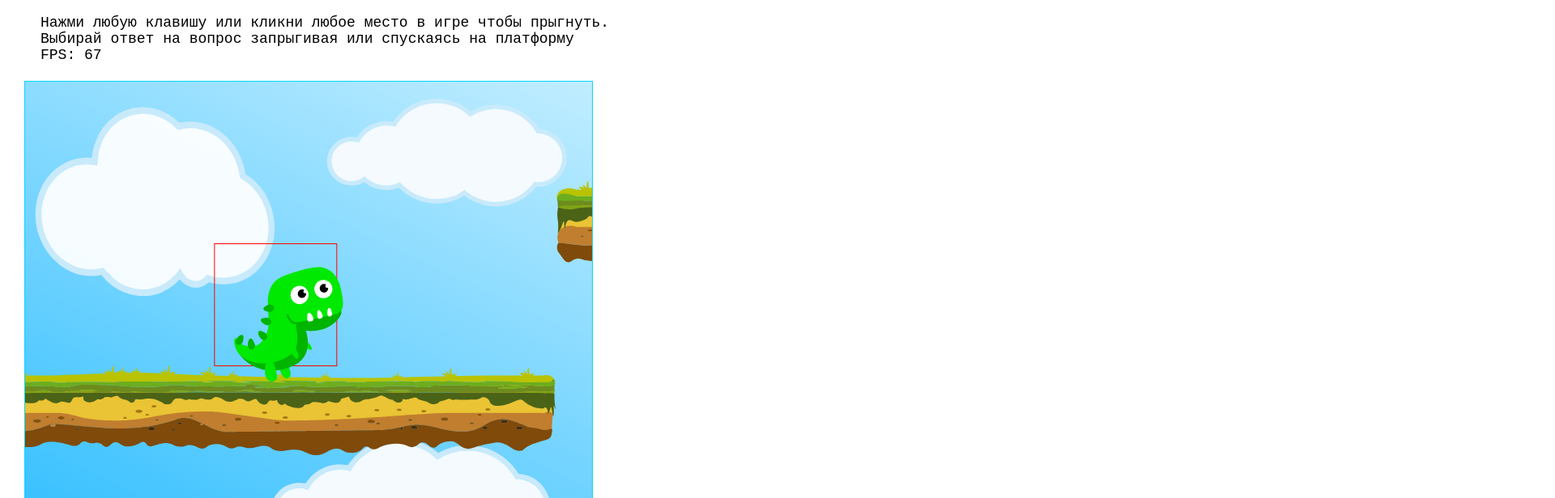
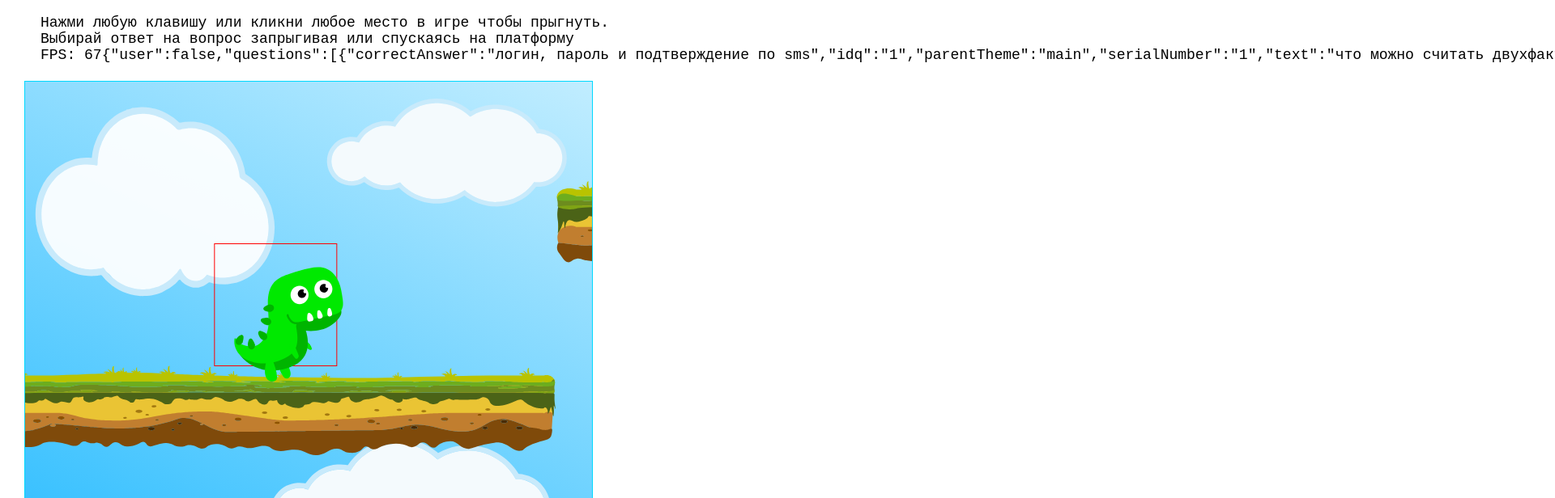
Before and after one commit to olegMarin/dinoRushGame, a React (Create React App) app: page / in a window 1280 px wide. Shown: the top 616 px of the page at 81% size, 1920 px wide, since content can reach past the window. Built offline with nearby package versions, Linux system fonts and the light colour scheme; no server answers.

Commit message:
Move fetch to wrapper

```diff
--- a/src/App.jsx
+++ b/src/App.jsx
@@ -1,8 +1,6 @@
 import { useState, useEffect, useCallback, useRef } from 'react'
 import './App.css'
 import Viewport from './Viewport'
-import axi from './axiosf'
-window.axi = axi
 
 const dt = 15
 const scrollSpeed = 200
@@ -13,6 +11,7 @@ const cameraHeightChangeDuration = 400
 const G = 1000
 const jumpStartSpeed = 800
 const playerWidth = 100
+const playerLeftMargin = 100
 
 const createPlatform = (x0, y0) => [x0, y0, x0 + scrollSpeed * timeForQuestion / 1000, y0 + platformHeight]
 
@@ -113,7 +112,9 @@ window.SlidingMedian = SlidingMedian
 
 const fpsCounter = new SlidingMedian(60)
 
-const App = () => {
+const App = ({
+  base
+}) => {
   const [t, setT] = useState(0)
   const prevT = usePrev(t)
   const t0 = useRef(Date.now())
@@ -127,7 +128,6 @@ const App = () => {
   const [playerY, setPlayerY] = useState(current[1])
   const [animateY, setAnimateY] = useState(null)
   const [playerFalling, setPlayerFalling] = useState(null)
-  const [base, setBase] = useState(null)
 
   useEffect(() => {
     const interval = setInterval(() => setT(Date.now() - t0.current), dt)
@@ -142,7 +142,7 @@ const App = () => {
     if (prevT !== undefined && prevT !== t) fpsCounter.push(1000 / (t - prevT))
     const newX = prevT !== undefined ? x + (t - prevT) * scrollSpeed / 1000 : x
 
-    if (!playerFalling && newX > current[2]) {
+    if (!playerFalling && newX - playerLeftMargin > current[2]) {
       setPlayerFalling(new BallisticAnimation({ from: playerY, v0: 0, a: G }))
     }
 
@@ -192,20 +192,8 @@ const App = () => {
     setAnimateY(new Animation({ from: y, to: current[1], duration: cameraHeightChangeDuration }))
   }, [current])
 
-  useEffect(() => {
-    axi("start.php", "read", { qr: new Date()}).then(
-      (result) => {
-        if (result.type == 'approved') {
-            setBase(result.answers)
-            console.log(result.answers)
-        } else {
-        }
-      },
-      (e) => { console.log(e) })
-  }, [])
 
   const jump = useCallback(() => {
-    console.log(playerFalling)
     if (!playerFalling) {
       setPlayerFalling(new BallisticAnimation({ from: playerY, v0: - jumpStartSpeed, a: G }))
     }
@@ -228,6 +216,7 @@ const App = () => {
         Выбирай ответ на вопрос запрыгивая или спускаясь на платформу
         <br/>
         FPS: {fpsCounter.value && fpsCounter.value.toFixed()}
+        {JSON.stringify(base)}
       </pre>
     </div>
   )
--- a/src/index.js
+++ b/src/index.js
@@ -1,12 +1,39 @@
-import React from 'react';
+import React, { useState, useEffect } from 'react';
 import ReactDOM from 'react-dom';
 import './index.css';
 import App from './App';
 import reportWebVitals from './reportWebVitals';
+import axi from './axiosf'
+import mockRead from './mockRead'
+
+const isMockRead = true
+
+const Wrapper = () => {
+  const [base, setBase] = useState(null)
+
+  useEffect(() => {
+    if (isMockRead) {
+      setBase(mockRead)
+    } else {
+      axi("start.php", "read", { qr: new Date()}).then(
+        (result) => {
+          if (result.type == 'approved') {
+              setBase(result.answers)
+              console.log(result.answers)
+          } else {
+          }
+        },
+        (e) => { console.log(e) }
+      )
+    }
+  }, [])
+
+  return base ? <App base={base} /> : null
+}
 
 ReactDOM.render(
   <React.StrictMode>
-    <App />
+    <Wrapper />
   </React.StrictMode>,
   document.getElementById('root')
 );
--- /dev/null
+++ b/src/mockRead.js
@@ -0,0 +1,41 @@
+const questions = {
+    "user": false,
+    "questions": [
+        {
+            correctAnswer: "логин, пароль и подтверждение по sms",
+            idq: "1",
+            parentTheme: "main",
+            serialNumber: "1",
+            text: "что можно считать двухфакторной аунтификацией?",
+            theme: "Безопасность и защита данных",
+            typeAchievement: "",
+            utime: "1618717501",
+            wrongAnswer: "смена пароля каждые две недели",
+        },
+        {
+            correctAnswer: "правильный ответ",
+            idq: "2",
+            parentTheme: "mail",
+            serialNumber: "1",
+            text: "Управление информацией и данными Вопрос 1",
+            theme: "Управление информацией и данными",
+            typeAchievement: "glasses",
+            utime: "1618714854",
+            wrongAnswer: "неправильный ответ",
+        },
+        {
+            correctAnswer: "правильный ответ",
+            idq: "3",
+            parentTheme: "main",
+            serialNumber: "2",
+            text: "Управление информацией и данными Вопрос 2",
+            theme: "Управление информацией и данными",
+            typeAchievement: "lvl2",
+            utime: "1618717417",
+            wrongAnswer: "неправильный ответ",
+        }
+    ],
+    "type": "approved"
+}
+
+export default questions
```
Also changed, not shown: 1 other file (tests, documents, lock files or other folders).
